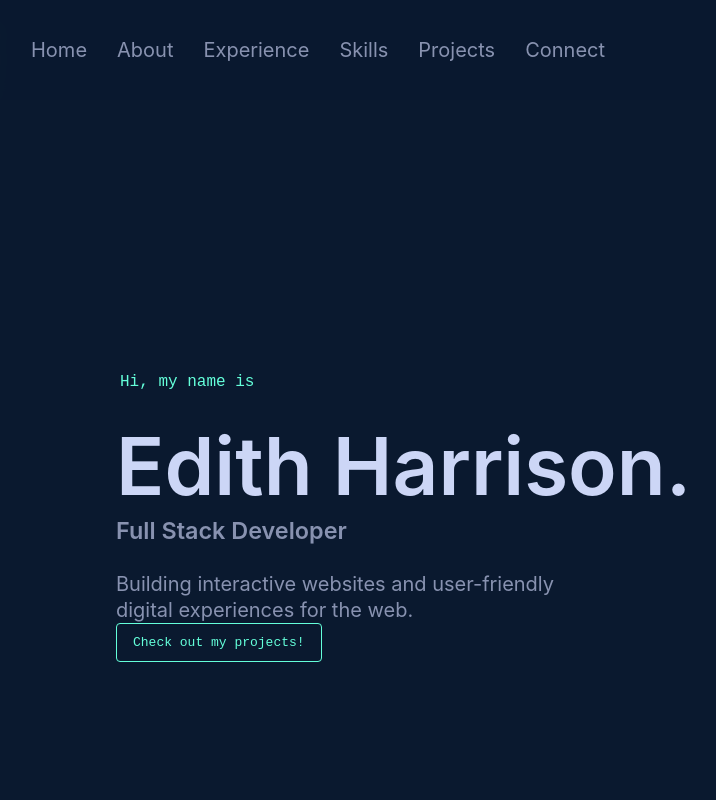
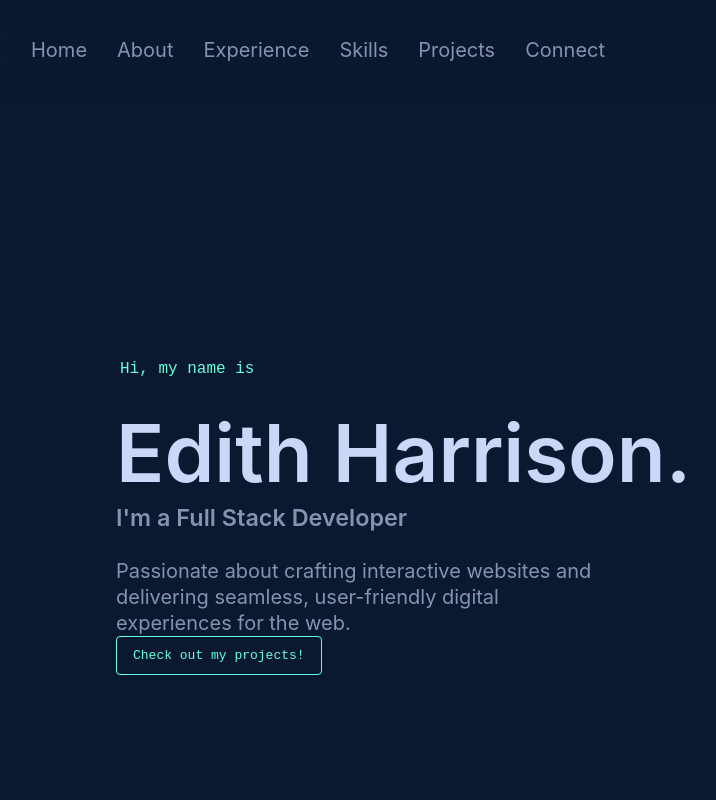
Before and after one commit to EdithHarrison/my-portfolio, a React (Create React App) app: page / in a window 1280 px wide. Shown: the top 800 px of the page, without its empty margins (34-750 px from the left). Built offline with nearby package versions, Linux system fonts and the light colour scheme.

Commit message:
edited text

```diff
--- a/src/components/Connect.js
+++ b/src/components/Connect.js
@@ -6,9 +6,9 @@ const Connect = () => {
       <h2 className="numbered-heading overline">What's Next?</h2>
       <h2 className="title">Get In Touch</h2>
       <p>
-      While I’m actively seeking new web development opportunities, my inbox is always open for collaboration or just a friendly hello.
-      Whether you have a question, a project idea, or want to connect, I’ll do my best to respond.
-      I’m excited to work with like-minded professionals and teams to create impactful digital experiences.
+      I’m actively exploring new web development opportunities, and my inbox is always open for collaboration or even just a friendly hello.
+      Whether you have a question, a project idea, or simply want to connect, feel free to reach out — I’ll do my best to respond promptly.
+      I’m eager to collaborate with like-minded professionals and teams to create meaningful and impactful digital experiences.
       </p>
       <a className="email-link" href="mailto:your.email@example.com">Say Hello</a>
     </section>
--- a/src/components/Intro.js
+++ b/src/components/Intro.js
@@ -5,9 +5,9 @@ const Intro = () => {
     <section id="home" className="intro-section">
       <h1>Hi, my name is</h1>
       <h2 className="big-heading">Edith Harrison.</h2>
-      <h3 className="big-heading">Full Stack Developer</h3>
+      <h3 className="big-heading">I'm a Full Stack Developer</h3>
       <p>
-      Building interactive websites and user-friendly digital experiences for the web.
+      Passionate about crafting interactive websites and delivering seamless, user-friendly digital experiences for the web.
       </p>
       <a href="#projects" className="button">Check out my projects!</a>
     </section>
```
